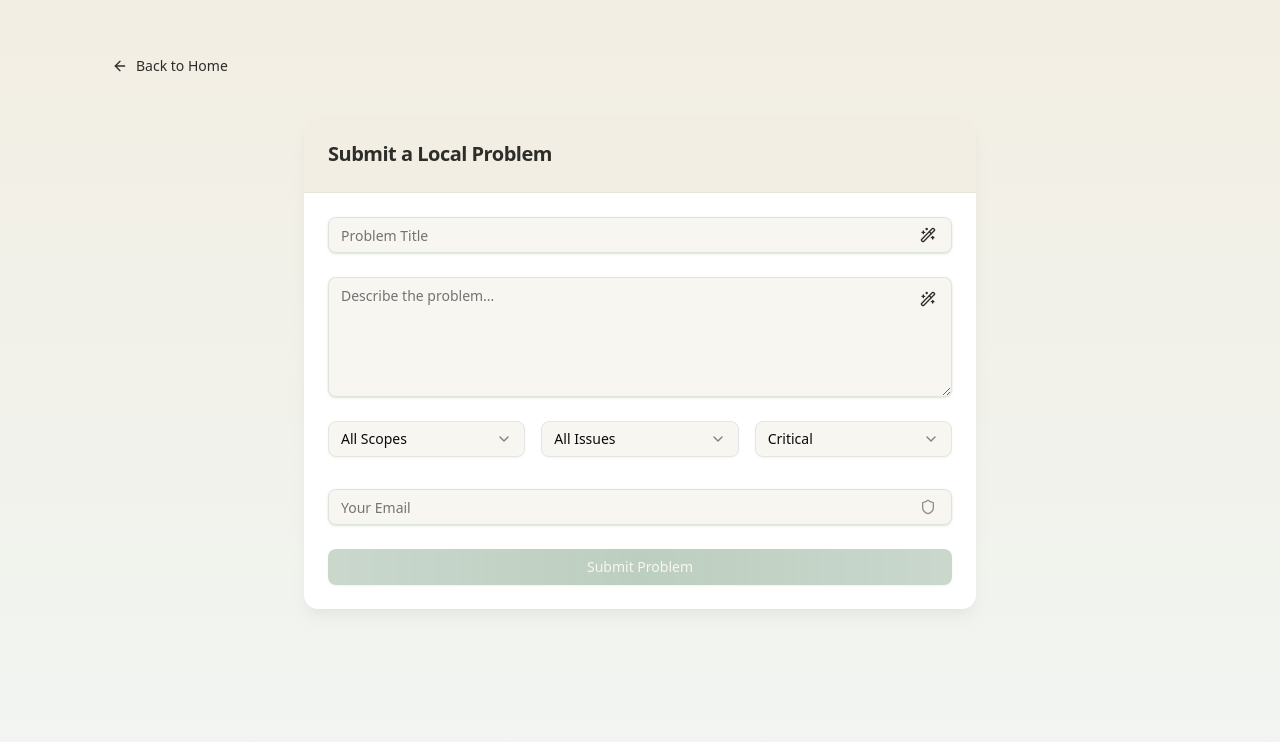
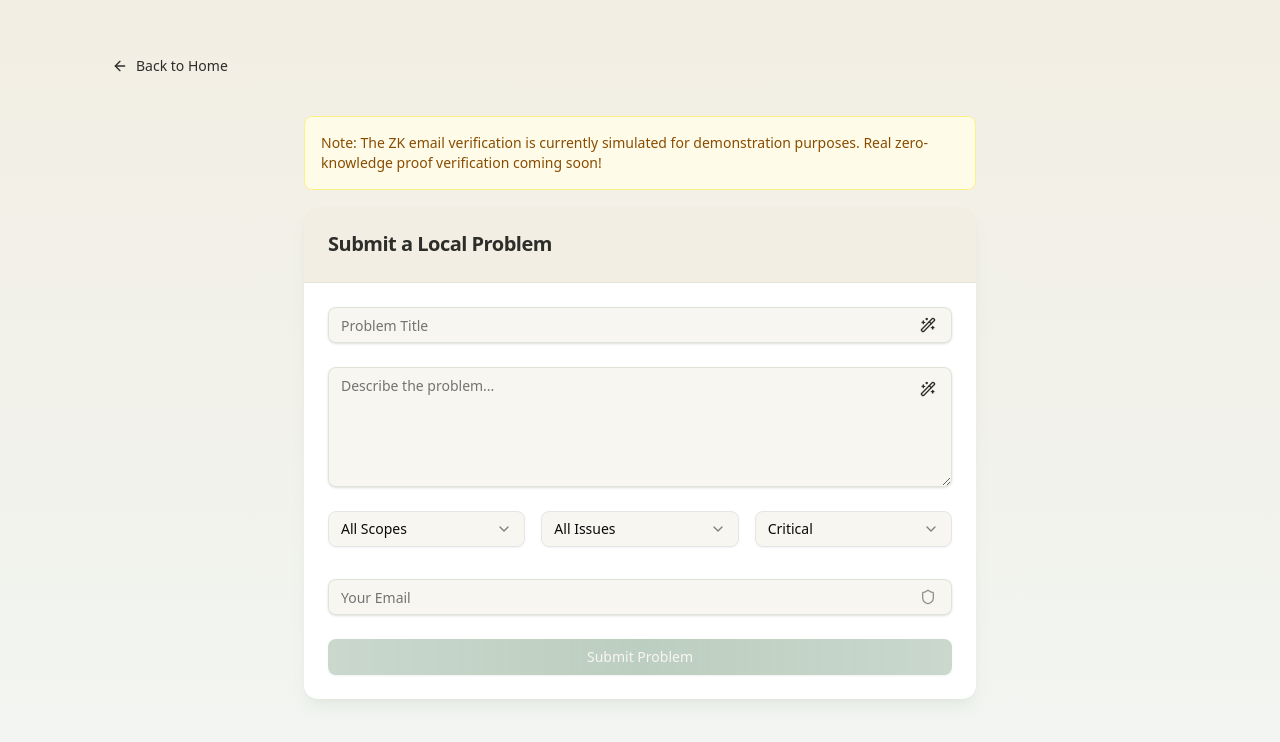
Before and after one commit to vrnvrn/compass, a Next.js app in the folder app/: page /submit in a window 1280 px wide. Shown: the top 742 px of the page. Built offline with nearby package versions, Linux system fonts and the light colour scheme.

Commit message:
feat: add notification for simulated ZK email verification in SubmitProblem component

```diff
--- a/app/app/submit/page.tsx
+++ b/app/app/submit/page.tsx
@@ -29,6 +29,9 @@ export default function SubmitProblem() {
         </div>
 
         <div className="max-w-2xl mx-auto">
+          <div className="mb-4 p-4 bg-yellow-50 border border-yellow-200 rounded-md text-sm text-yellow-800">
+            Note: The ZK email verification is currently simulated for demonstration purposes. Real zero-knowledge proof verification coming soon!
+          </div>
           <ProblemForm onSubmit={handleSubmit} />
         </div>
       </div>
```
